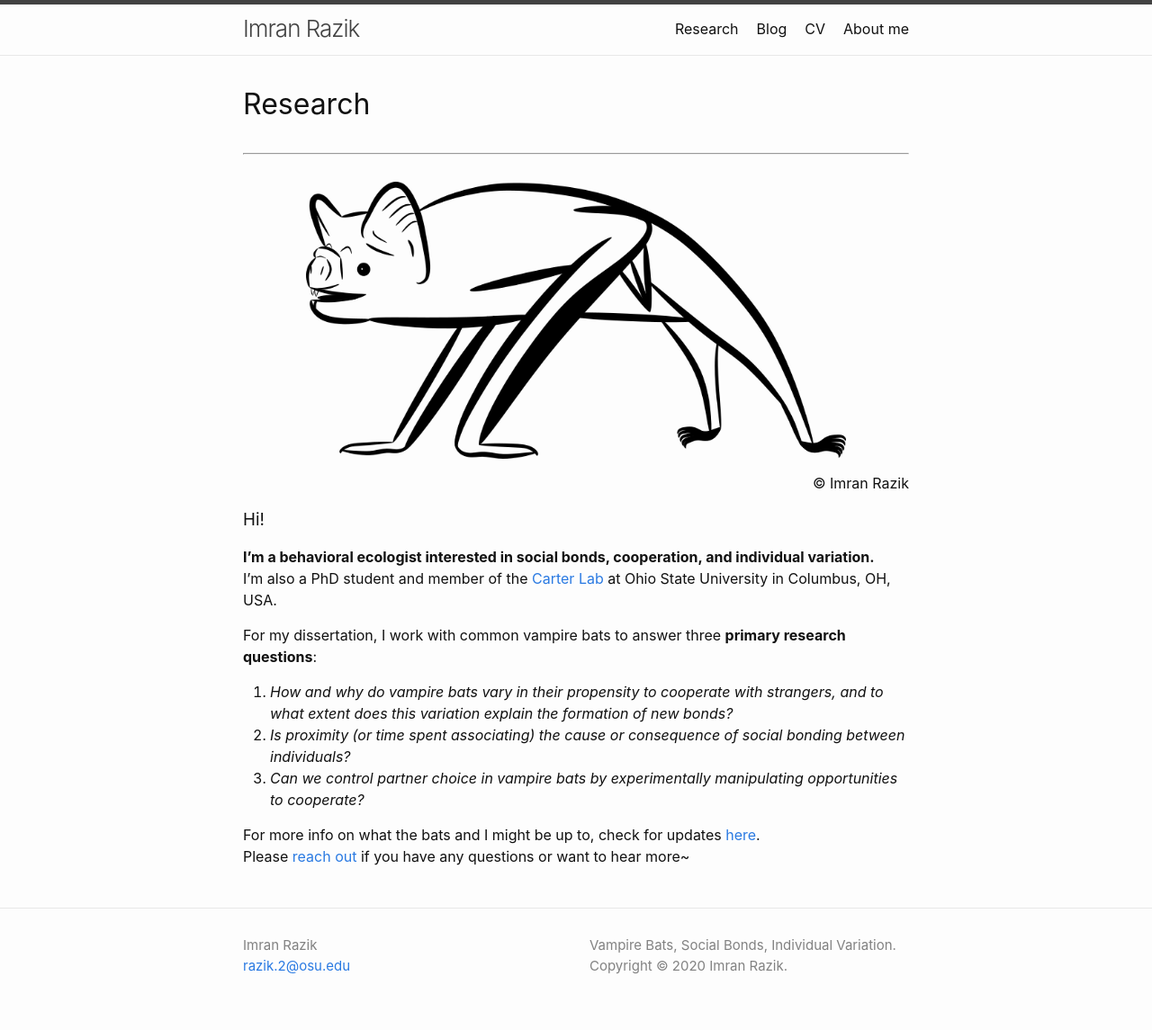
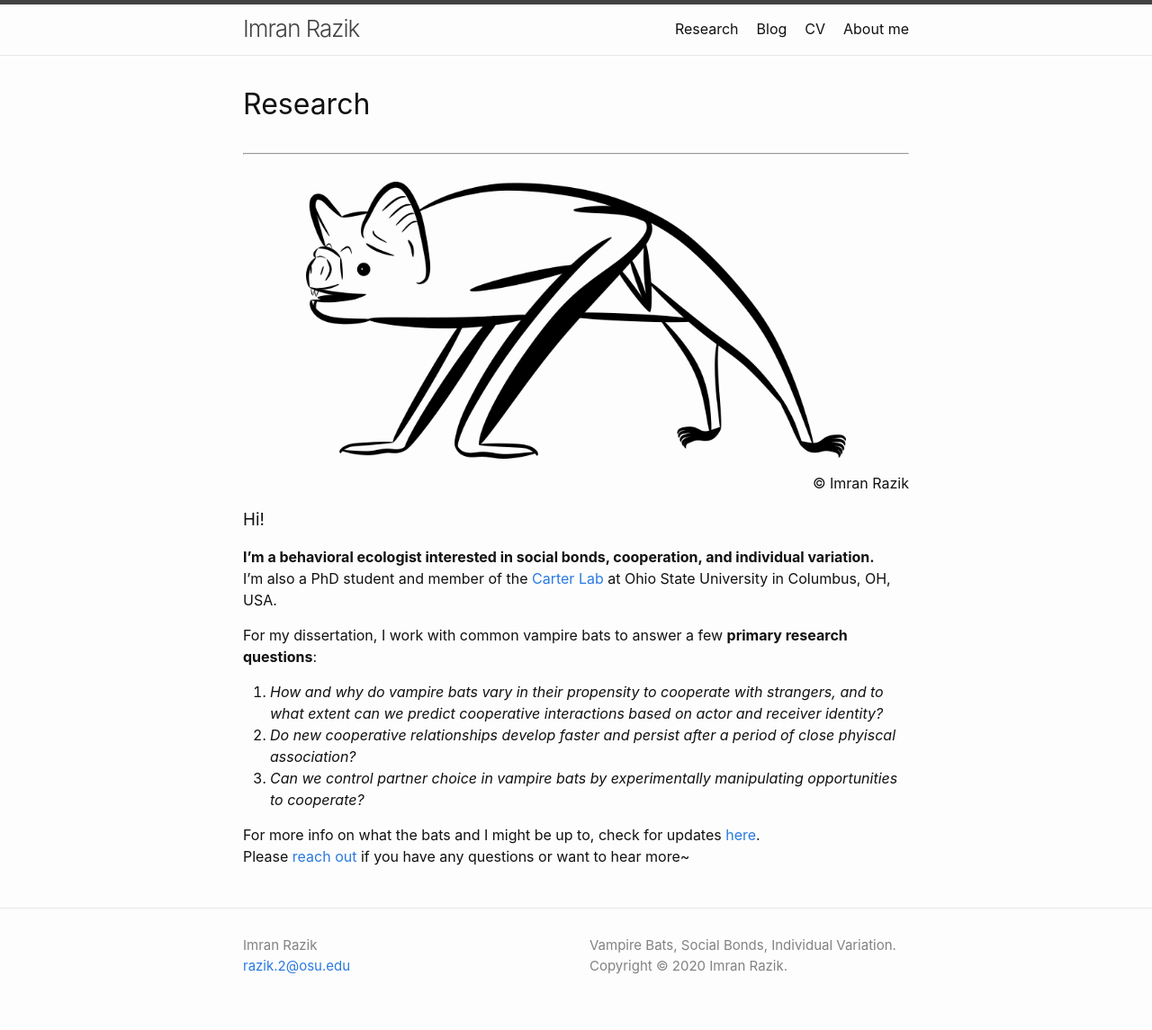
Before and after one commit to imranrazik/imranrazik.github.io, a Jekyll site: the page built from index.md, in a window 1280 px wide. Shown: the whole page at 90% size. Built offline with Jekyll 4.4.1, drawn with Linux system fonts in a browser that asks for light colours; our own code applies the rules of GitHub Pages for plain Markdown files.

Commit message:
Update index.md

```diff
--- a/index.md
+++ b/index.md
@@ -14,9 +14,9 @@ layout: home
 <b> I'm a behavioral ecologist interested in social bonds, cooperation, and individual variation. </b> <br/>
 I'm also a PhD student and member of the [Carter Lab](https://socialbat.org/) at Ohio State University in Columbus, OH, USA.
 
-For my dissertation, I work with common vampire bats to answer three **primary research questions**: <br/>
-1. *How and why do vampire bats vary in their propensity to cooperate with strangers, and to what extent does this variation explain the formation of new bonds?*
-2. *Is proximity (or time spent associating) the cause or consequence of social bonding between individuals?*
+For my dissertation, I work with common vampire bats to answer a few **primary research questions**: <br/>
+1. *How and why do vampire bats vary in their propensity to cooperate with strangers, and to what extent can we predict cooperative interactions based on actor and receiver identity?*
+2. *Do new cooperative relationships develop faster and persist after a period of close phyiscal association?*
 3. *Can we control partner choice in vampire bats by experimentally manipulating opportunities to cooperate?*
 
 For more info on what the bats and I might be up to, check for updates [here](https://imranrazik.github.io/Blog.html). <br/>
```
